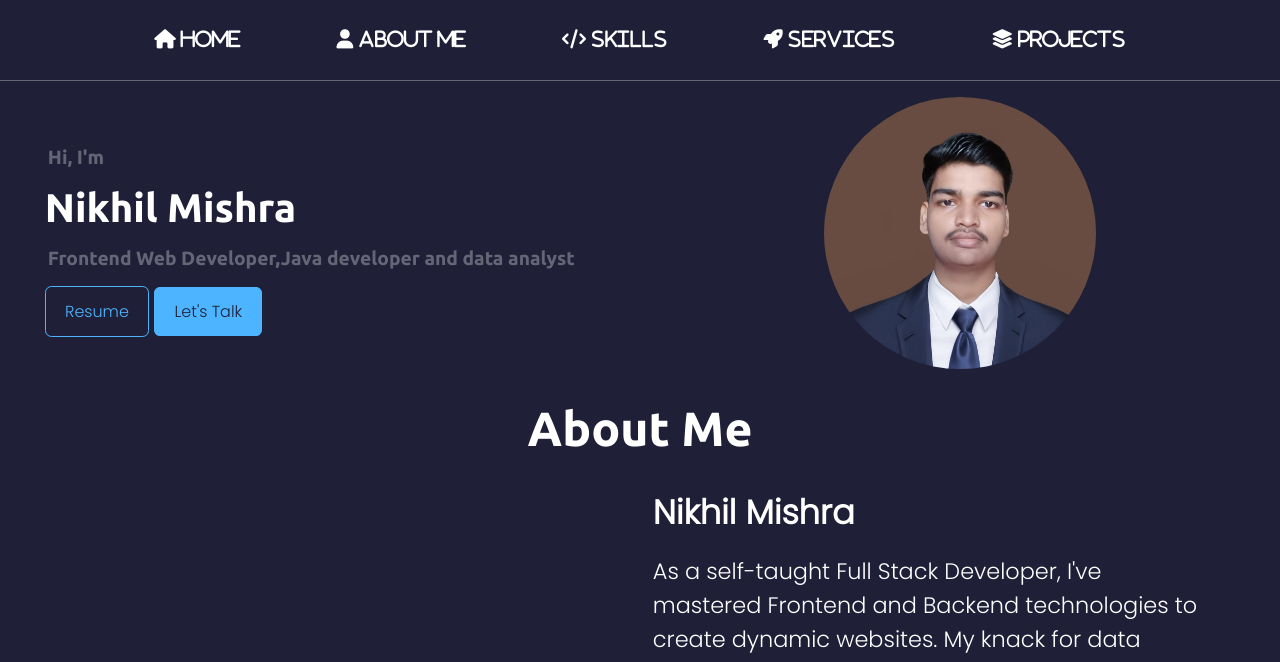
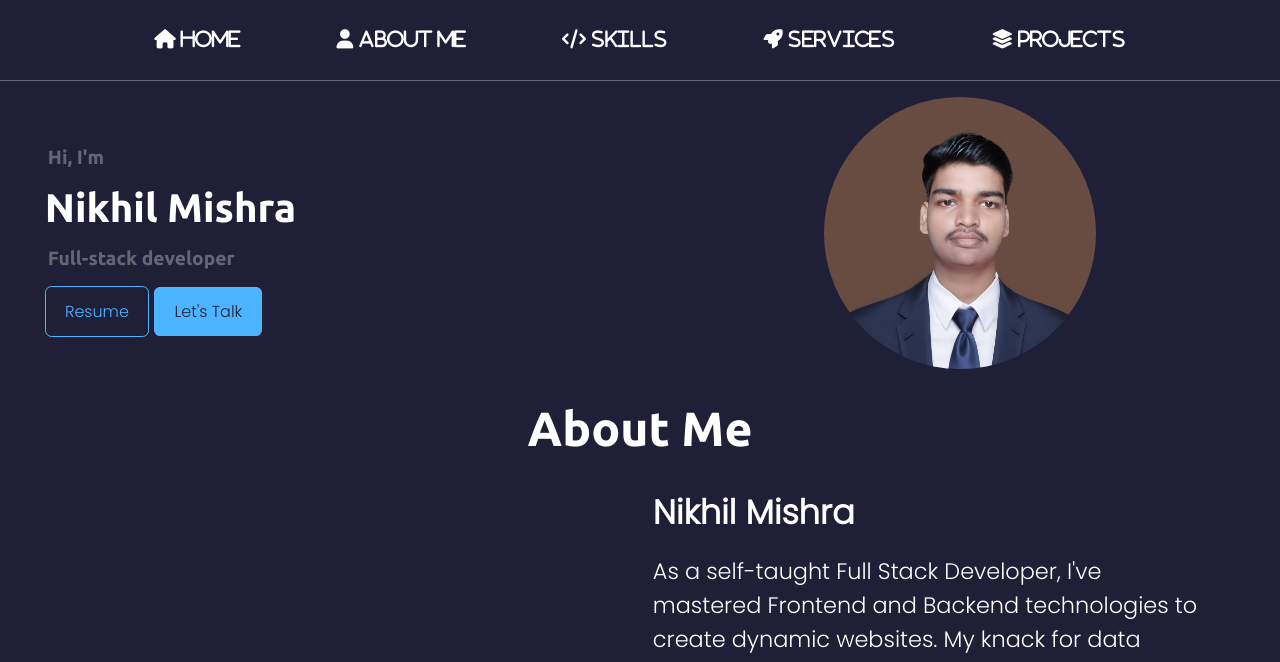
Before and after one commit to ntpmcoat/Portfolio, a plain HTML site: page index.html in a window 1280 px wide. Shown: the top 662 px of the page. Drawn offline with Linux system fonts and the light colour scheme; a script that the page names is missing.

Commit message:
Update index.html

```diff
--- a/index.html
+++ b/index.html
@@ -56,7 +56,7 @@
       <div class="home-content">
         <h6 class="poppinss">Hi, I'm</h6>
         <h1 class="t-white">Nikhil Mishra</h1>
-        <h4 class="poppinss">Frontend Web Developer,Java developer and data analyst</h4>
+        <h4 class="poppinss">Full-stack developer</h4>
         <a href="https://drive.google.com/file/d/1CXvFLzmbGmA6oSaqaOzPmLzvwWAwPBer/view?usp=drive_link" target="_blank"><button class="btn poppins">Resume</button></a>
         <a class="btn live poppins" id="hireme" href="https://www.linkedin.com/in/nikhil-mishra-7a6bba259"
           target="_blank">Let's Talk</a>
```
